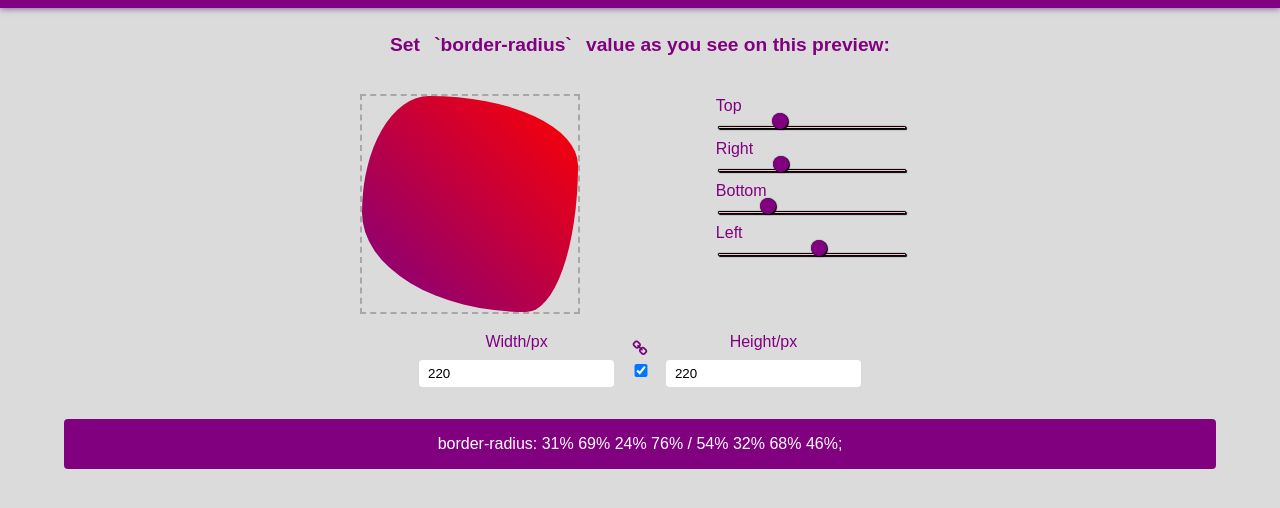
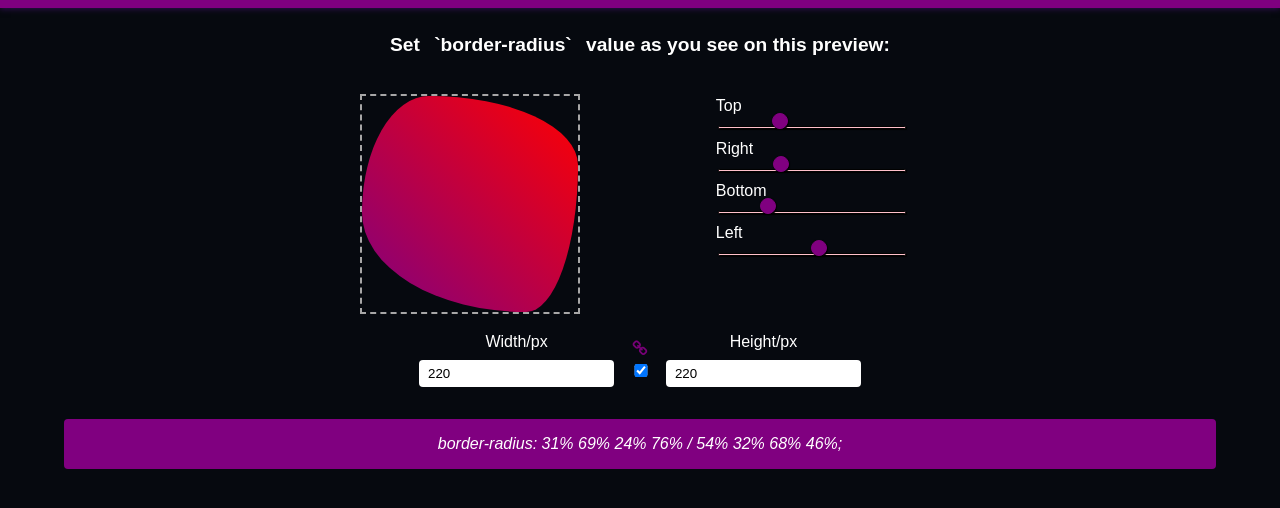
Before and after one commit to rllyhz/border-radius-generator, a plain HTML site: page index.html in a window 1280 px wide. Shown: the part 72-580 px from the top of the page. Drawn offline with Linux system fonts and the light colour scheme.

Commit message:
Commit to publish

```diff
--- a/style.css
+++ b/style.css
@@ -1,6 +1,6 @@
 :root {
-  --backgroundColor: rgb(219, 219, 219);
-  --textColor: purple;
+  --backgroundColor: #06090F;
+  --textColor: white;
 
   --headerMinHeight: 10vh;
   --headerBackgroundColor: purple;
@@ -293,5 +293,7 @@ body {
   background-color: var(--primaryColor);
   color: white;
   text-align: center;
+  font-family: "Fira Code", sans-serif;
+  font-style: italic;
   border-radius: 4px;
 }
```
Also changed, not shown: images/preview-2.png (added), 1 other file.
